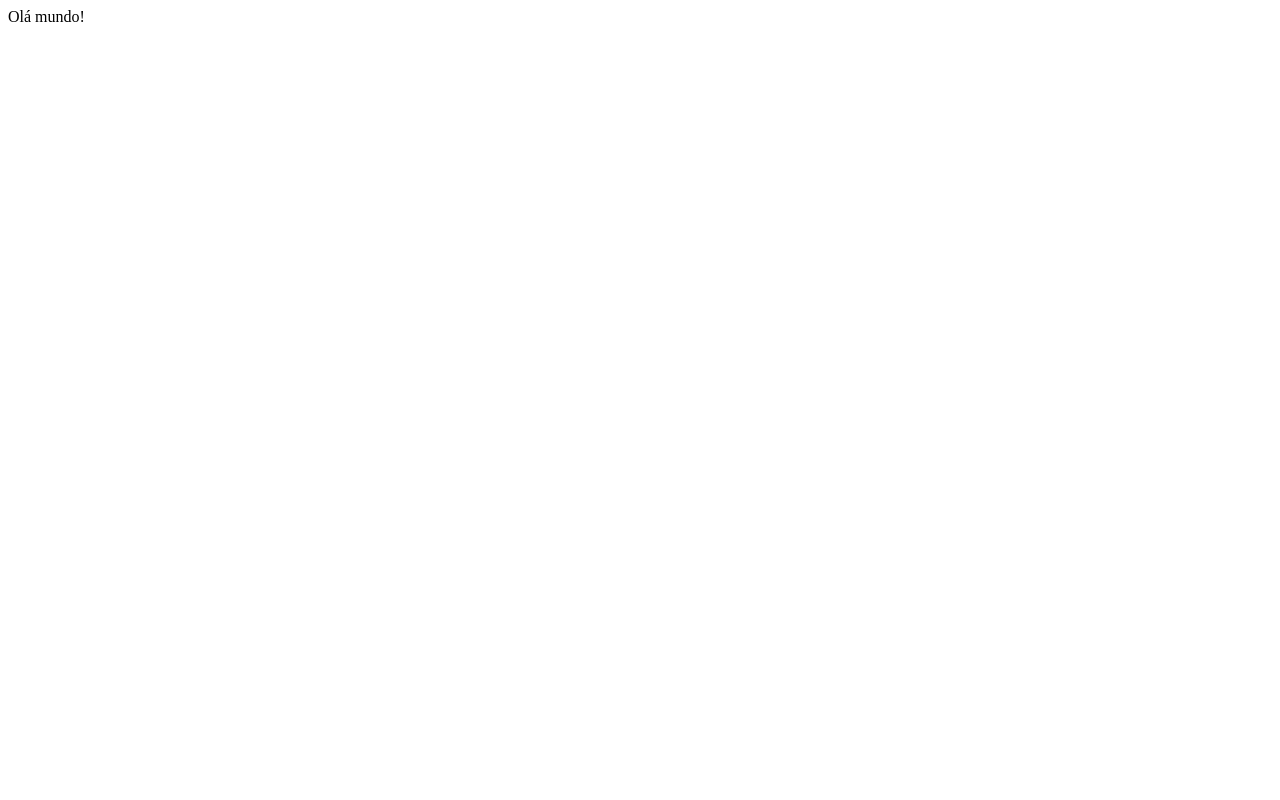
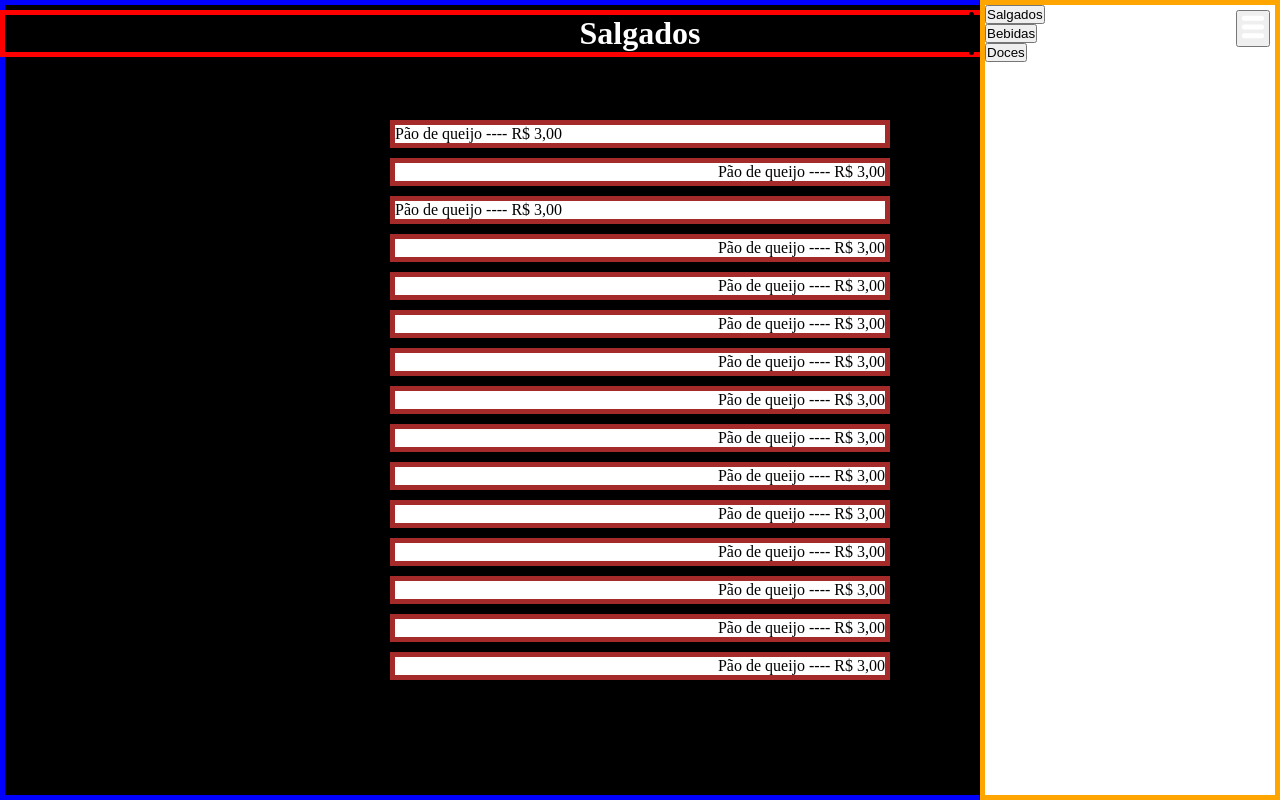
Before and after one commit to Senai-Suico-Turma-3dmA/cardapio, a React (Create React App) app: page / in a window 1280 px wide. Built offline with nearby package versions, Linux system fonts and the light colour scheme; the HTML template or start-up script is replaced by a standard one.

Commit message:
Criação da página

```diff
--- a/package.json
+++ b/package.json
@@ -8,6 +8,7 @@
     "@testing-library/user-event": "^13.2.1",
     "react": "^18.2.0",
     "react-dom": "^18.2.0",
+    "react-icons": "^4.8.0",
     "react-scripts": "5.0.1",
     "web-vitals": "^2.1.0"
   },
--- a/src/App.js
+++ b/src/App.js
@@ -1,8 +1,184 @@
+import React from "react";
+import styles from "./App.module.css";
+import { TiThMenu } from "react-icons/ti";
+
+import Menu from "./components/Menu";
 
 function App() {
+  const dados = [
+    {
+      id: 1,
+      nome: 'Pão de queijo',
+      preco: 3
+    },
+    {
+      id: 2,
+      nome: 'Pão de queijo',
+      preco: 3
+    },
+    {
+      id: 3,
+      nome: 'Pão de queijo',
+      preco: 3
+    },
+    {
+      id: 4,
+      nome: 'Pão de queijo',
+      preco: 3
+    },
+    {
+      id: 4,
+      nome: 'Pão de queijo',
+      preco: 3
+    },
+    {
+      id: 4,
+      nome: 'Pão de queijo',
+      preco: 3
+    },
+    {
+      id: 4,
+      nome: 'Pão de queijo',
+      preco: 3
+    },
+    {
+      id: 4,
+      nome: 'Pão de queijo',
+      preco: 3
+    },
+    {
+      id: 4,
+      nome: 'Pão de queijo',
+      preco: 3
+    },
+    {
+      id: 4,
+      nome: 'Pão de queijo',
+      preco: 3
+    },
+    {
+      id: 4,
+      nome: 'Pão de queijo',
+      preco: 3
+    },
+    {
+      id: 4,
+      nome: 'Pão de queijo',
+      preco: 3
+    },
+    {
+      id: 4,
+      nome: 'Pão de queijo',
+      preco: 3
+    },
+    {
+      id: 4,
+      nome: 'Pão de queijo',
+      preco: 3
+    },
+    {
+      id: 4,
+      nome: 'Pão de queijo',
+      preco: 3
+    },
+    {
+      id: 4,
+      nome: 'Pão de queijo',
+      preco: 3
+    },
+    {
+      id: 4,
+      nome: 'Pão de queijo',
+      preco: 3
+    },
+    {
+      id: 4,
+      nome: 'Pão de queijo',
+      preco: 3
+    },
+    {
+      id: 4,
+      nome: 'Pão de queijo',
+      preco: 3
+    },
+    {
+      id: 4,
+      nome: 'Pão de queijo',
+      preco: 3
+    },
+    {
+      id: 4,
+      nome: 'Pão de queijo',
+      preco: 3
+    },
+    {
+      id: 4,
+      nome: 'Pão de queijo',
+      preco: 3
+    },
+    {
+      id: 4,
+      nome: 'Pão de queijo',
+      preco: 3
+    },
+    {
+      id: 4,
+      nome: 'Pão de queijo',
+      preco: 3
+    },
+    {
+      id: 4,
+      nome: 'Pão de queijo',
+      preco: 3
+    },
+    {
+      id: 4,
+      nome: 'Pão de queijo',
+      preco: 3
+    },
+    {
+      id: 4,
+      nome: 'Pão de queijo',
+      preco: 3
+    },
+    {
+      id: 4,
+      nome: 'Pão de queijo',
+      preco: 3
+    },
+    {
+      id: 4,
+      nome: 'Pão de queijo',
+      preco: 3
+    },
+    {
+      id: 4,
+      nome: 'Pão de queijo',
+      preco: 3
+    },
+    {
+      id: 4,
+      nome: 'Pão de queijo',
+      preco: 3
+    },
+  ]
+
   return(
-    <div>
-      Olá mundo!
+    <div className={styles.container}>
+      <button className={styles.botaoMenu}>
+        <TiThMenu color="#FFFFFF" size={30} />
+      </button>
+      <Menu />
+      <h1 className={styles.titulo}>Salgados</h1>
+      <div className={styles.lista}>
+        {dados.map(item => {
+          return(
+            <div className={item.id % 2 == 0 ? styles.item2 : styles.item}>
+              <span>{item.nome} ---- R$ {item.preco.toFixed(2).replace('.', ',')}</span>
+            </div>
+          )
+        })}
+      </div>
     </div>
   )
 }
--- /dev/null
+++ b/src/App.module.css
@@ -0,0 +1,52 @@
+.container {
+  background-color: black;
+  border: 5px solid blue;
+  display: flex;
+  justify-content: center;
+  align-items: center;
+  flex-direction: column;
+  width: 100vw;
+  height: 100vh;
+  overflow-x: hidden;
+}
+
+.titulo {
+  color: white;
+  text-align: center;
+  width: 100%;
+  border: 5px solid red;
+  position: fixed;
+  top: 10px;
+}
+
+.lista {
+  height: 70vh;
+  overflow-y: scroll;
+}
+
+.item {
+  display: flex;
+  justify-content: flex-start;
+  align-items: center;
+  border: 5px solid brown;
+  width: 500px;
+  margin-bottom: 10px;
+  background-color: white;
+}
+
+.item2 {
+  background-color: white;
+  display: flex;
+  justify-content: flex-end;
+  align-items: center;
+  border: 5px solid brown;
+  width: 500px;
+  margin-bottom: 10px;
+}
+
+.botaoMenu {
+  position: absolute;
+  top: 10px;
+  right: 10px;
+  z-index: 2;
+}
--- /dev/null
+++ b/src/components/Menu/index.js
@@ -0,0 +1,22 @@
+import React from "react";
+import styles from "./menu.module.css";
+
+function Menu() {
+  return(
+    <aside className={styles.container}>
+      <ul>
+        <li>
+          <button>Salgados</button>
+        </li>
+        <li>
+          <button>Bebidas</button>
+        </li>
+        <li>
+          <button>Doces</button>
+        </li>
+      </ul>
+    </aside>
+  )
+}
+
+export default Menu;
--- /dev/null
+++ b/src/components/Menu/menu.module.css
@@ -0,0 +1,10 @@
+.container {
+  top: 0px;
+  right: 0px;
+  bottom: 0px;
+  position: absolute;
+  border: 5px solid orange;
+  z-index: 1;
+  width: 300px;
+  background-color: white;
+}
--- a/src/index.css
+++ b/src/index.css
@@ -0,0 +1,18 @@
+* {
+  margin: 0px;
+  padding: 0px;
+  box-sizing: border-box;
+}
+
+body {
+  border: 5px solid green;
+  width: 100vw;
+  height: 100vh;
+  display: flex;
+  justify-content: center;
+  align-items: center;
+}
+
+button {
+  cursor: pointer;
+}
```
Also changed, not shown: 1 other file (tests, documents, lock files or other folders).
